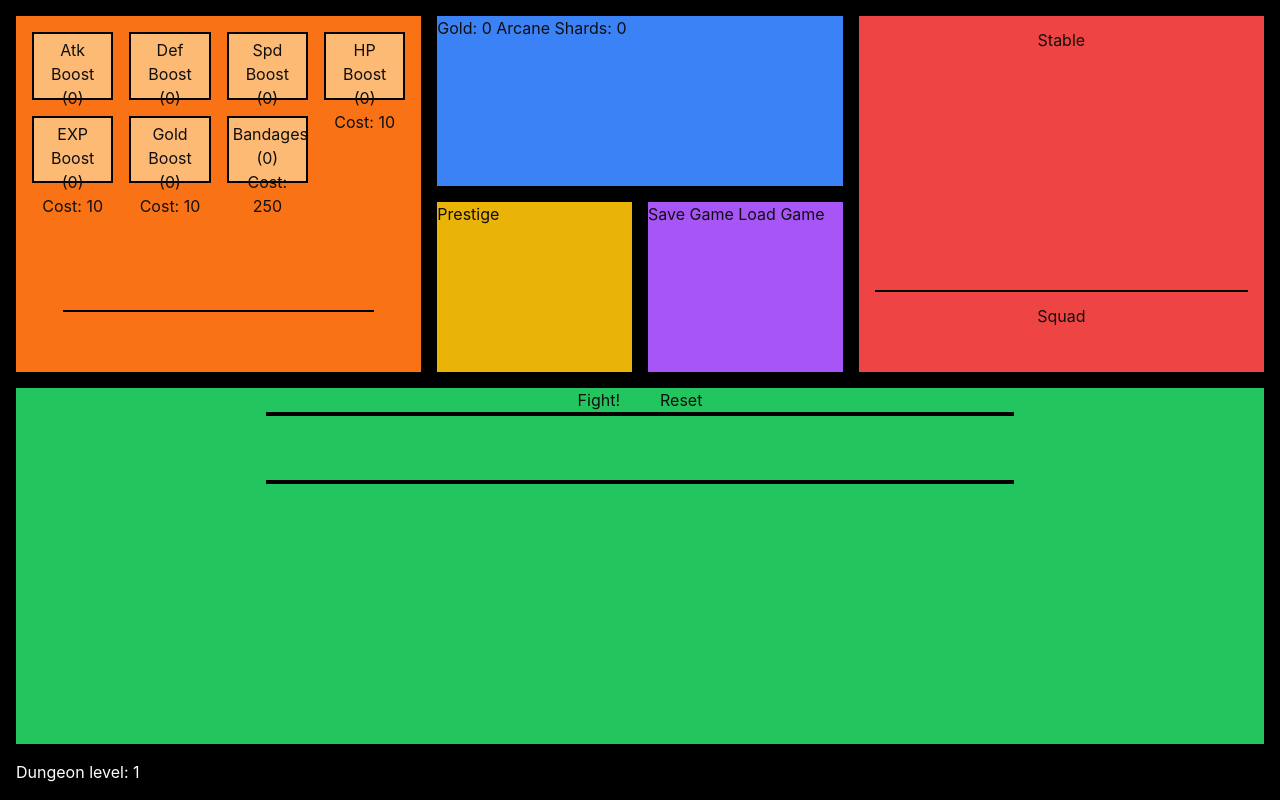
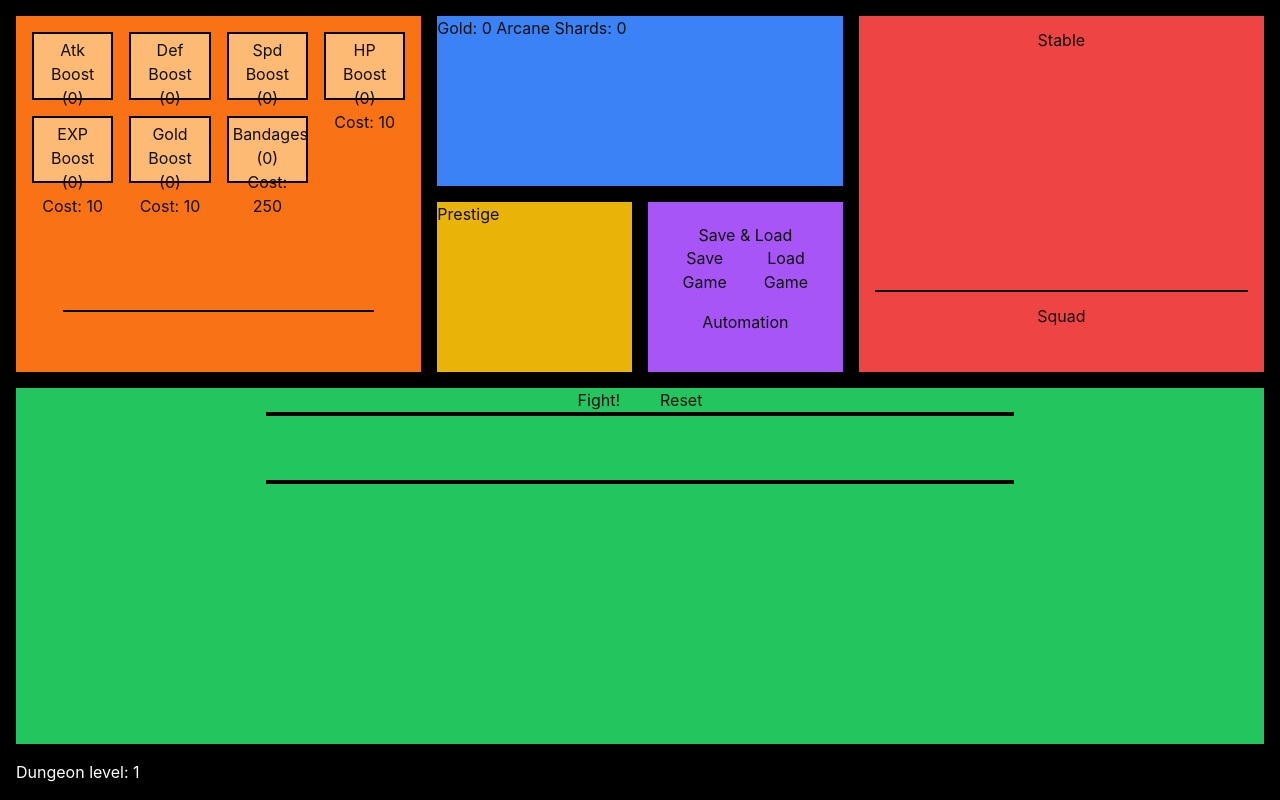
Before and after one commit to gnik-snrub/incremonsters, a SvelteKit app: page / in a window 1280 px wide. Built offline with nearby package versions, Linux system fonts and the light colour scheme.

Commit message:
Moved save and load button to Tools component

```diff
--- /dev/null
+++ b/src/lib/components/Tools.svelte
@@ -0,0 +1,10 @@
+<script lang="ts">
+  import { save, load } from "$lib/helper/save.svelte"
+</script>
+
+<section class="p-4 bg-purple-500 col-start-4 row-start-2 grid grid-cols-2 grid-rows-4 place-items-center">
+    <h2 class="text-center col-span-2">Save & Load</h2>
+    <button onclick={save} class="row-start-2">Save Game</button>
+    <button onclick={load} class="row-start-2">Load Game</button>
+    <h2 class="text-center col-span-2 row-span-2">Automation</h2>
+</section>
--- a/src/routes/+page.svelte
+++ b/src/routes/+page.svelte
@@ -6,6 +6,7 @@
   import Shop from "$lib/components/Shop.svelte"
 
   import { save, load } from "$lib/helper/save.svelte"
+  import Tools from "$lib/components/Tools.svelte"
   import Resources from "$lib/components/Resources.svelte"
 
 </script>
@@ -13,11 +14,8 @@
 <main class="h-screen p-4 bg-black grid gap-4 grid-cols-6 grid-rows-4">
   <Shop />
   <section class="bg-yellow-500 col-start-3 row-start-2">Prestige</section>
-  <section class={`col-start-4 row-start-2 bg-purple-500`}>
-    <button onclick={save}>Save Game</button>
-    <button onclick={load}>Load Game</button>
-  </section>
   <Resources />
+  <Tools />
   <MonsterManagement />
   <Battlezone />
 </main>
```
